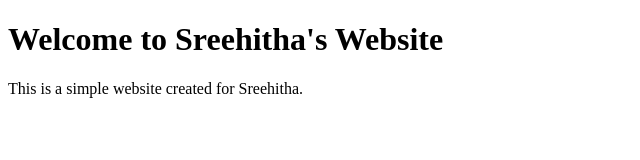
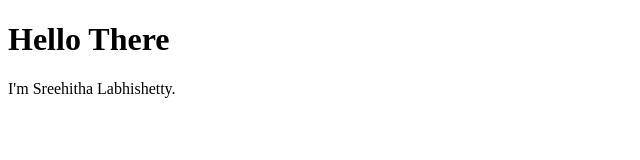
Before and after one commit to karthikmadhineedi/karthikmadhineedi.github.io, a plain HTML site: page index.html in a window 1280 px wide. Shown: the whole page, without its empty margins (0-640 px from the left). Drawn offline with Linux system fonts and the light colour scheme.

Commit message:
Update index.html

```diff
--- a/index.html
+++ b/index.html
@@ -6,8 +6,8 @@
     <title>Sreehitha</title>
 </head>
 <body>
-    <h1>Welcome to Sreehitha's Website</h1>
-    <p>This is a simple website created for Sreehitha.</p>
+    <h1>Hello There</h1>
+    <p>I'm Sreehitha Labhishetty.</p>
     <!-- Add more content as needed -->
 </body>
 </html>
```
